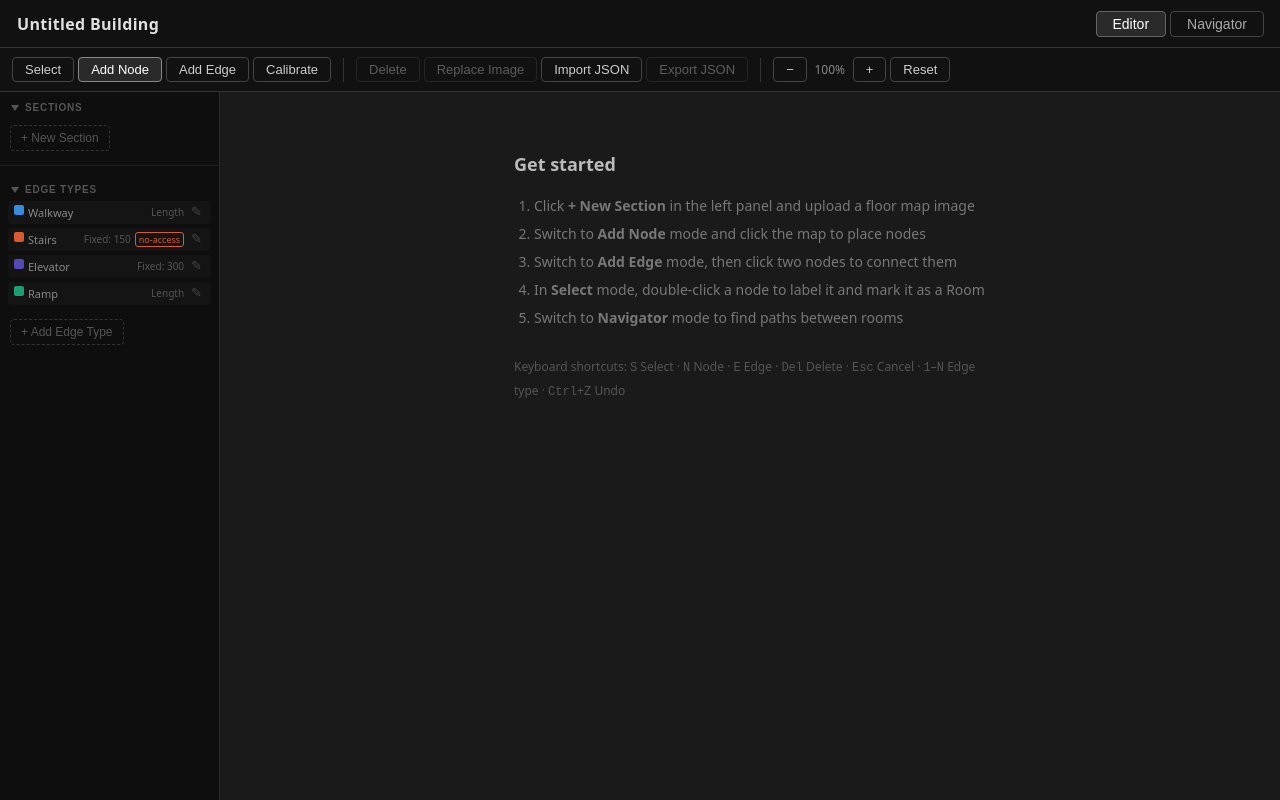
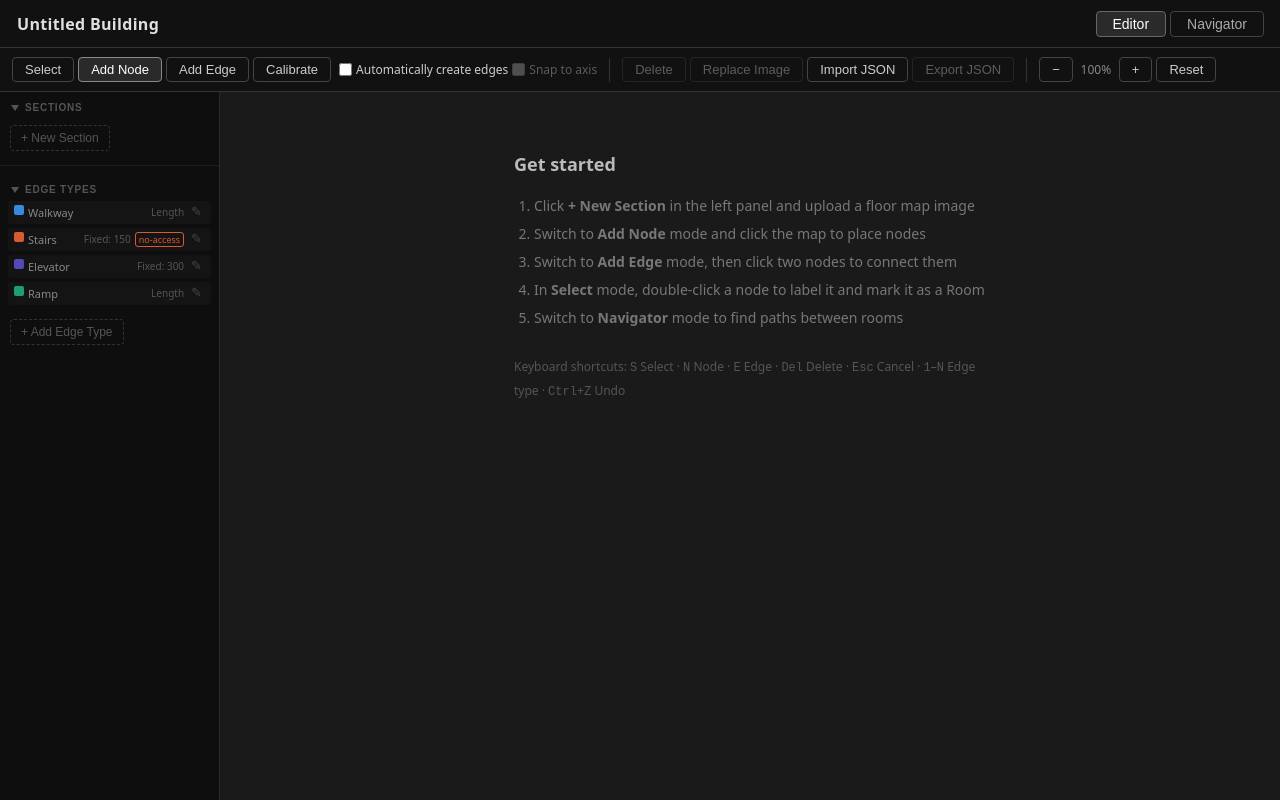
Before and after one commit to cbmitchell/map-nav, a React (Vite) app: page / in a window 1280 px wide. Both pictures are taken after a click on the button "Add Node". Built offline with nearby package versions, Linux system fonts and the light colour scheme.

Commit message:
Add enhancements to Add Node tool

```diff
--- a/src/components/Editor/Editor.tsx
+++ b/src/components/Editor/Editor.tsx
@@ -80,6 +80,7 @@ export function Editor({ state, dispatch, undo, storageError }: EditorProps) {
           pendingLinkSrc: null,
           selectedNodeId: null,
           selectedEdgeId: null,
+          lastPathNodeId: null,
         }));
         return;
       }
@@ -93,6 +94,7 @@ export function Editor({ state, dispatch, undo, storageError }: EditorProps) {
           mode: modeKey,
           pendingEdgeSrcId: null,
           pendingLinkSrc: null,
+          lastPathNodeId: null,
         }));
         return;
       }
--- a/src/components/Editor/EditorCanvas.tsx
+++ b/src/components/Editor/EditorCanvas.tsx
@@ -11,6 +11,7 @@ import { distanceToSegment, px2norm } from '../../utils/geometry';
 import { computeEdgeWeight } from '../../utils/pathfinding';
 import { euclideanWeight } from '../../utils/geometry';
 import { useMobile } from '../../hooks/useMobile';
+import { generateId } from '../../utils/id';
 import popupStyles from './EditorCanvas.module.css';
 
 // ---------------------------------------------------------------------------
@@ -72,6 +73,9 @@ export function EditorCanvas({
 }: EditorCanvasProps) {
   const { isMobile, isTablet } = useMobile();
   const isSmall = isMobile || isTablet;
+  // Auto-connect/snap-to-axis are unavailable in mobile mode — gate on this everywhere
+  // instead of the raw flag, so it stays inert even if state persists across a resize.
+  const pathModeActive = editorState.autoConnectEnabled && !isSmall;
 
   const containerRef = useRef<HTMLDivElement>(null);
   const canvasRef = useRef<HTMLCanvasElement>(null);
@@ -287,33 +291,89 @@ export function EditorCanvas({
     return false;
   };
 
+  // Path mode (auto-connect): if snap-to-axis is also on and there's a previous node to
+  // connect from, snap a content-space point to align with it on whichever axis needs
+  // the smaller correction. Shared by the click/tap handler and the live cursor preview
+  // so both agree on exactly where the next node will land.
+  function applyAxisSnap(x: number, y: number, W: number, H: number): { x: number; y: number } {
+    const es = esRef.current;
+    if (!(pathModeActive && es.snapToAxis && es.lastPathNodeId)) return { x, y };
+    const prevNode = buildingRef.current.nodes.find((n) => n.id === es.lastPathNodeId);
+    if (!prevNode) return { x, y };
+    const prevX = prevNode.nx * W;
+    const prevY = prevNode.ny * H;
+    return Math.abs(x - prevX) >= Math.abs(y - prevY) ? { x, y: prevY } : { x: prevX, y };
+  }
+
   // Node mode: places a new unlabeled node at the tap point, or splits an existing
-  // edge into two if the tap landed on one.
+  // edge into two if the tap landed on one. When path mode (auto-connect) is active,
+  // also wires an edge from the previous path node and continues the chain; when
+  // snap-to-axis is also on, the tap point is first snapped to align with the
+  // previous node on whichever axis needs the smaller correction.
   const placeOrSplitNodeAt = (screenX: number, screenY: number) => {
-    if (!activeSectionIdRef.current) return;
+    const sectionId = activeSectionIdRef.current;
+    if (!sectionId) return;
     const canvas = canvasRef.current!;
     const W = canvas.width;
     const H = contentHRef.current;
-    const { x, y } = screenToCanvas(screenX, screenY, zoomPanRef.current);
+    const es = esRef.current;
+    const raw = screenToCanvas(screenX, screenY, zoomPanRef.current);
+    const { x, y } = applyAxisSnap(raw.x, raw.y, W, H);
+
     const norm = px2norm(x, y, W, H);
     const clamped = { x: Math.max(0, Math.min(1, norm.x)), y: Math.max(0, Math.min(1, norm.y)) };
+    const { x: tapScreenX, y: tapScreenY } = contentToScreen(x, y);
+
+    const newNode: Node = {
+      id: generateId(),
+      sectionId,
+      nx: clamped.x,
+      ny: clamped.y,
+      label: '',
+      isRoom: false,
+      isConnector: false,
+    };
+
     const sectionNodes = getSectionNodes();
     const sectionEdges = getSectionEdges(sectionNodes);
     const edgeNodeIndex = new Map(buildingRef.current.nodes.map((n) => [n.id, n]));
+    let split = false;
     for (const edge of sectionEdges) {
       const edgeSrc = edgeNodeIndex.get(edge.srcId)!;
       const edgeTgt = edgeNodeIndex.get(edge.tgtId)!;
       const { x: esx, y: esy } = contentToScreen(edgeSrc.nx * W, edgeSrc.ny * H);
       const { x: etx, y: ety } = contentToScreen(edgeTgt.nx * W, edgeTgt.ny * H);
-      if (distanceToSegment(screenX, screenY, esx, esy, etx, ety) < 8) {
-        dispatch({ type: 'SPLIT_EDGE', payload: { edgeId: edge.id, nx: clamped.x, ny: clamped.y }, canvasW: W, canvasH: H });
-        return;
+      if (distanceToSegment(tapScreenX, tapScreenY, esx, esy, etx, ety) < 8) {
+        dispatch({ type: 'SPLIT_EDGE', payload: { edgeId: edge.id, nx: clamped.x, ny: clamped.y, newNodeId: newNode.id }, canvasW: W, canvasH: H });
+        split = true;
+        break;
       }
     }
-    dispatch({
-      type: 'ADD_NODE',
-      payload: { sectionId: activeSectionIdRef.current, nx: clamped.x, ny: clamped.y, label: '', isRoom: false, isConnector: false },
-    });
+    if (!split) {
+      dispatch({ type: 'ADD_NODE', payload: newNode });
+    }
+
+    if (pathModeActive) {
+      if (es.lastPathNodeId) {
+        const prevNode = buildingRef.current.nodes.find((n) => n.id === es.lastPathNodeId);
+        if (prevNode) {
+          const activeSection = buildingRef.current.sections.find((s) => s.id === sectionId);
+          const imgW = activeSection?.imageW ?? W;
+          const imgH = activeSection?.imageH ?? H;
+          const sectionScale = activeSection?.scale ?? 1.0;
+          const type = es.currentEdgeType;
+          const typeDef = buildingRef.current.edgeTypes.find((t) => t.id === type);
+          const weight = typeDef
+            ? computeEdgeWeight(typeDef, prevNode, newNode, imgW, imgH, sectionScale)
+            : euclideanWeight(prevNode, newNode, imgW, imgH) * sectionScale;
+          dispatch({
+            type: 'ADD_EDGE',
+            payload: { srcId: es.lastPathNodeId, tgtId: newNode.id, type, weight, crossSection: false },
+          });
+        }
+      }
+      onEditorStateChange({ lastPathNodeId: newNode.id, mousePos: null });
+    }
   };
 
   // Edge mode: hit-tests nodes at the tap point and begins/cancels/completes a pending
@@ -443,7 +503,12 @@ export function EditorCanvas({
 
     if (es.mode === 'node') {
       for (const node of sectionNodes) {
-        if (hitNodeScreen(screen.x, screen.y, node)) return;
+        if (hitNodeScreen(screen.x, screen.y, node)) {
+          if (pathModeActive && node.id === es.lastPathNodeId) {
+            onEditorStateChange({ lastPathNodeId: null, mousePos: null });
+          }
+          return;
+        }
       }
       if (!activeSectionIdRef.current) return;
       // Set up pending action: pan on drag, place/split on release
@@ -497,6 +562,8 @@ export function EditorCanvas({
     // Rubber-band preview: store mouse in content coords
     if (es.mode === 'edge' || (es.mode === 'calibrate' && es.calibrateA && !calibratePopup)) {
       onEditorStateChange({ mousePos: { x, y } });
+    } else if (es.mode === 'node' && pathModeActive && es.lastPathNodeId) {
+      onEditorStateChange({ mousePos: applyAxisSnap(x, y, W, H) });
     }
 
     // Drag node
@@ -558,7 +625,7 @@ export function EditorCanvas({
   };
 
   const handleMouseLeave = () => {
-    if (esRef.current.mode === 'edge' || esRef.current.mode === 'calibrate') {
+    if (esRef.current.mode === 'edge' || esRef.current.mode === 'calibrate' || esRef.current.mode === 'node') {
       onEditorStateChange({ mousePos: null });
     }
     if (panRef.current && !spaceRef.current) {
@@ -612,7 +679,12 @@ export function EditorCanvas({
 
     if (es.mode === 'node') {
       for (const node of sectionNodes) {
-        if (hitNodeScreen(sx, sy, node)) return;
+        if (hitNodeScreen(sx, sy, node)) {
+          if (pathModeActive && node.id === es.lastPathNodeId) {
+            onEditorStateChange({ lastPathNodeId: null, mousePos: null });
+          }
+          return;
+        }
       }
       placeOrSplitNodeAt(sx, sy);
     }
@@ -649,6 +721,8 @@ export function EditorCanvas({
 
     if (es.mode === 'edge' || (es.mode === 'calibrate' && es.calibrateA && !calibratePopup)) {
       onEditorStateChange({ mousePos: { x, y } });
+    } else if (es.mode === 'node' && pathModeActive && es.lastPathNodeId) {
+      onEditorStateChange({ mousePos: applyAxisSnap(x, y, W, H) });
     }
 
     if (dragRef.current && es.mode === 'select') {
@@ -670,7 +744,7 @@ export function EditorCanvas({
   const handleTouchEnd = () => {
     touchRef.current = null;
     dragRef.current = null;
-    if (esRef.current.mode === 'edge' || esRef.current.mode === 'calibrate') {
+    if (esRef.current.mode === 'edge' || esRef.current.mode === 'calibrate' || esRef.current.mode === 'node') {
       onEditorStateChange({ mousePos: null });
     }
   };
--- a/src/components/Editor/EditorToolbar.module.css
+++ b/src/components/Editor/EditorToolbar.module.css
@@ -101,6 +101,22 @@
   border-color: #1D9E75;
 }
 
+.toggleLabel {
+  display: flex;
+  align-items: center;
+  gap: 4px;
+  font-size: 12px;
+  color: var(--text-secondary);
+  cursor: pointer;
+  user-select: none;
+  white-space: nowrap;
+}
+
+.toggleLabelDisabled {
+  opacity: 0.4;
+  cursor: not-allowed;
+}
+
 .linkBanner {
   display: flex;
   align-items: center;
--- a/src/components/Editor/EditorToolbar.tsx
+++ b/src/components/Editor/EditorToolbar.tsx
@@ -7,6 +7,7 @@ import type { Building, Section } from '../../types/graph';
 import type { EditorState, EditorMode } from '../../types/editor';
 import type { Action } from '../../hooks/useGraphReducer';
 import { exportBuilding, importBuilding } from '../../utils/export';
+import { useMobile } from '../../hooks/useMobile';
 import styles from './EditorToolbar.module.css';
 
 interface EditorToolbarProps {
@@ -40,9 +41,27 @@ export function EditorToolbar({
 }: EditorToolbarProps) {
   const fileInputRef = useRef<HTMLInputElement>(null);
   const importInputRef = useRef<HTMLInputElement>(null);
+  const { isMobile, isTablet } = useMobile();
+  const isMobileOrTablet = isMobile || isTablet;
 
   const setMode = (mode: EditorMode) => {
-    onEditorStateChange({ mode, pendingEdgeSrcId: null, selectedNodeId: null, selectedEdgeId: null, calibrateA: null, calibrateB: null });
+    onEditorStateChange({
+      mode,
+      pendingEdgeSrcId: null,
+      selectedNodeId: null,
+      selectedEdgeId: null,
+      calibrateA: null,
+      calibrateB: null,
+      lastPathNodeId: null,
+    });
+  };
+
+  const handleAutoConnectToggle = (checked: boolean) => {
+    onEditorStateChange(
+      checked
+        ? { autoConnectEnabled: true }
+        : { autoConnectEnabled: false, snapToAxis: false, lastPathNodeId: null },
+    );
   };
 
   const handleUploadClick = () => fileInputRef.current?.click();
@@ -135,6 +154,29 @@ export function EditorToolbar({
           </span>
         )}
       </div>
+
+      {/* Node-path toggles — desktop only */}
+      {editorState.mode === 'node' && !isMobileOrTablet && (
+        <div className={styles.group}>
+          <label className={styles.toggleLabel}>
+            <input
+              type="checkbox"
+              checked={editorState.autoConnectEnabled}
+              onChange={(e) => handleAutoConnectToggle(e.target.checked)}
+            />
+            Automatically create edges
+          </label>
+          <label className={clsx(styles.toggleLabel, !editorState.autoConnectEnabled && styles.toggleLabelDisabled)}>
+            <input
+              type="checkbox"
+              checked={editorState.snapToAxis}
+              disabled={!editorState.autoConnectEnabled}
+              onChange={(e) => onEditorStateChange({ snapToAxis: e.target.checked })}
+            />
+            Snap to axis
+          </label>
+        </div>
+      )}
 
       <div className={styles.divider} />
 
--- a/src/hooks/useCanvasRenderer.ts
+++ b/src/hooks/useCanvasRenderer.ts
@@ -229,6 +229,36 @@ export function useCanvasRenderer(
       }
     }
 
+    // 4a. Node-path (auto-connect) preview — dim node + edge following the cursor
+    if (es.mode === 'node' && es.autoConnectEnabled && es.lastPathNodeId && es.mousePos) {
+      const prevNode = nodeIndex.get(es.lastPathNodeId);
+      if (prevNode) {
+        const prevScreen = toScreen(prevNode.nx * W, prevNode.ny * contentH);
+        const previewScreen = toScreen(es.mousePos.x, es.mousePos.y);
+
+        ctx.globalAlpha = NODE_DIM_ALPHA;
+
+        ctx.beginPath();
+        ctx.moveTo(prevScreen.x, prevScreen.y);
+        ctx.lineTo(previewScreen.x, previewScreen.y);
+        ctx.strokeStyle = edgeLookups.colors[es.currentEdgeType] ?? '#888';
+        ctx.lineWidth = 2;
+        ctx.setLineDash([5, 5]);
+        ctx.stroke();
+        ctx.setLineDash([]);
+
+        ctx.beginPath();
+        ctx.arc(previewScreen.x, previewScreen.y, 8, 0, Math.PI * 2);
+        ctx.fillStyle = '#378ADD';
+        ctx.fill();
+        ctx.strokeStyle = '#fff';
+        ctx.lineWidth = 1.5;
+        ctx.stroke();
+
+        ctx.globalAlpha = 1;
+      }
+    }
+
     // 4b. Calibration overlay (calibrate mode)
     if (es.mode === 'calibrate' && es.calibrateA) {
       const aScreen = toScreen(es.calibrateA.nx * W, es.calibrateA.ny * contentH);
--- a/src/hooks/useGraphReducer.ts
+++ b/src/hooks/useGraphReducer.ts
@@ -15,13 +15,13 @@ export type Action =
   | { type: 'UPDATE_SECTION'; payload: { id: string; name?: string; floor?: number } }
   | { type: 'UPDATE_SECTION_IMAGE'; payload: { id: string; imageData: string; imageW: number; imageH: number } }
   | { type: 'DELETE_SECTION'; payload: { id: string } }
-  | { type: 'ADD_NODE'; payload: Omit<Node, 'id'> }
+  | { type: 'ADD_NODE'; payload: Node }
   | { type: 'UPDATE_NODE'; payload: Partial<Node> & { id: string }; canvasW?: number; canvasH?: number; coalesce?: boolean }
   | { type: 'DELETE_NODE'; payload: { id: string } }
   | { type: 'ADD_EDGE'; payload: Omit<Edge, 'id'> }
   | { type: 'UPDATE_EDGE'; payload: Partial<Edge> & { id: string } }
   | { type: 'DELETE_EDGE'; payload: { id: string } }
-  | { type: 'SPLIT_EDGE'; payload: { edgeId: string; nx: number; ny: number }; canvasW?: number; canvasH?: number }
+  | { type: 'SPLIT_EDGE'; payload: { edgeId: string; nx: number; ny: number; newNodeId: string }; canvasW?: number; canvasH?: number }
   | { type: 'ADD_EDGE_TYPE'; payload: Omit<EdgeTypeDef, 'id' | 'color' | 'dashPattern' | 'isBuiltIn'> }
   | { type: 'UPDATE_EDGE_TYPE'; payload: Omit<EdgeTypeDef, 'id' | 'color' | 'dashPattern' | 'isBuiltIn'> & { id: string } }
   | { type: 'DELETE_EDGE_TYPE'; payload: { id: string } }
@@ -150,8 +150,7 @@ function reducer(state: Building, action: Action): Building {
     }
 
     case 'ADD_NODE': {
-      const node: Node = { ...action.payload, id: generateId() };
-      return { ...state, nodes: [...state.nodes, node] };
+      return { ...state, nodes: [...state.nodes, action.payload] };
     }
 
     case 'UPDATE_NODE': {
@@ -211,7 +210,7 @@ function reducer(state: Building, action: Action): Building {
     }
 
     case 'SPLIT_EDGE': {
-      const { edgeId, nx, ny } = action.payload;
+      const { edgeId, nx, ny, newNodeId } = action.payload;
       const edge = state.edges.find((e) => e.id === edgeId);
       if (!edge || edge.crossSection) return state;
       const src = state.nodes.find((n) => n.id === edge.srcId);
@@ -219,7 +218,7 @@ function reducer(state: Building, action: Action): Building {
       if (!src || !tgt) return state;
 
       const newNode: Node = {
-        id: generateId(),
+        id: newNodeId,
         sectionId: src.sectionId,
         nx,
         ny,
--- a/src/types/editor.ts
+++ b/src/types/editor.ts
@@ -12,6 +12,9 @@ export interface EditorState {
   mousePos: { x: number; y: number } | null;
   calibrateA: { nx: number; ny: number } | null;
   calibrateB: { nx: number; ny: number } | null;
+  autoConnectEnabled: boolean;
+  snapToAxis: boolean;
+  lastPathNodeId: string | null;
 }
 
 export const DEFAULT_EDITOR_STATE: EditorState = {
@@ -24,4 +27,7 @@ export const DEFAULT_EDITOR_STATE: EditorState = {
   mousePos: null,
   calibrateA: null,
   calibrateB: null,
+  autoConnectEnabled: false,
+  snapToAxis: false,
+  lastPathNodeId: null,
 };
--- a/src/utils/export.ts
+++ b/src/utils/export.ts
@@ -23,7 +23,7 @@ export function exportBuilding(building: Building): void {
   const url = URL.createObjectURL(blob);
   const a = document.createElement('a');
   a.href = url;
-  a.download = 'office-navigator.json';
+  a.download = `${building.name.trim().toLowerCase().replace(/\s+/g, '-')}.json`;
   a.click();
   // Defer revocation so the browser has time to initiate the download
   setTimeout(() => URL.revokeObjectURL(url), 1000);
```
Also changed, not shown: 1 other file (tests, documents, lock files or other folders).
